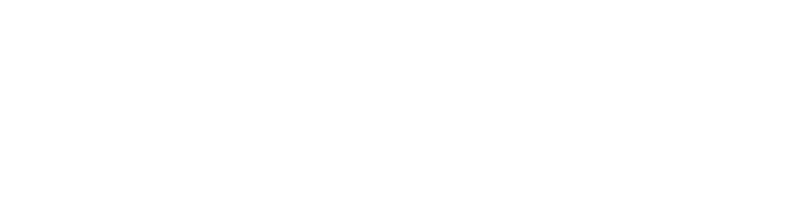
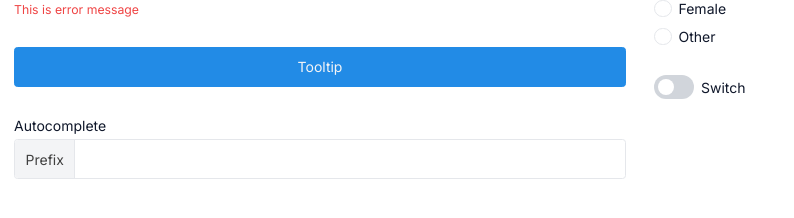
Before and after one commit to buiquockhai/built-in-components, a Next.js app: page /story in a window 1280 px wide. Shown: the part 970-1188 px from the top of the page, without its empty margins (0-794 px from the left). Before the commit the page ends 1111 px from the top, so only its background shows below. Built offline with nearby package versions, Linux system fonts and the light colour scheme; no server answers.

Commit message:
feat: autocomplete component

```diff
--- /dev/null
+++ b/src/components/base/autocomplete/context.tsx
@@ -0,0 +1,96 @@
+import {
+  autoUpdate,
+  flip,
+  offset,
+  size,
+  useDismiss,
+  useFloating,
+  useInteractions,
+  useRole,
+} from '@floating-ui/react'
+import {
+  createContext,
+  useCallback,
+  useContext,
+  useMemo,
+  useRef,
+  useState,
+} from 'react'
+
+export function useAutocomplete() {
+  const [open, setOpen] = useState(false)
+  const [inputValue, setInputValue] = useState('')
+  const [activeId, setActiveId] = useState<string | undefined>('')
+
+  const listRef = useRef<Array<HTMLElement | null>>([])
+
+  const setRefs = useCallback((node, index) => {
+    listRef.current[index] = node
+  }, [])
+
+  const data = useFloating<HTMLInputElement>({
+    whileElementsMounted: autoUpdate,
+    open,
+    onOpenChange: setOpen,
+    middleware: [
+      offset(14),
+      flip({ padding: 10 }),
+      size({
+        apply({ rects, availableHeight, elements }) {
+          Object.assign(elements.floating.style, {
+            width: `${rects.reference.width + 24}px`,
+            maxHeight: `${availableHeight}px`,
+          })
+        },
+      }),
+    ],
+  })
+
+  const context = data.context
+
+  const role = useRole(context, { role: 'listbox' })
+  const dismiss = useDismiss(context)
+
+  const interactions = useInteractions([role, dismiss])
+
+  return useMemo(
+    () => ({
+      open,
+      inputValue,
+      activeId,
+      setInputValue,
+      setActiveId,
+      setOpen,
+      setRefs,
+      ...interactions,
+      ...data,
+    }),
+    [
+      open,
+      interactions,
+      data,
+      inputValue,
+      activeId,
+      setOpen,
+      setRefs,
+      setInputValue,
+      setActiveId,
+    ],
+  )
+}
+
+type ContextType = ReturnType<typeof useAutocomplete> | null
+
+export const AutocompleteContext = createContext<ContextType>(null)
+
+export const useAutocompleteContext = () => {
+  const context = useContext(AutocompleteContext)
+
+  if (context == null) {
+    throw new Error(
+      'Autocomplete components must be wrapped in <Autocomplete />',
+    )
+  }
+
+  return context
+}
--- /dev/null
+++ b/src/components/base/autocomplete/index.tsx
@@ -0,0 +1,26 @@
+import { InputProps } from '../input'
+import { AutocompleteContext, useAutocomplete } from './context'
+import { AutocompleteInput } from './input'
+import { AutocompletePortal } from './portal'
+import { AutocompleteOption } from './item'
+
+export interface AutocompleteProps {
+  inputProps?: InputProps
+  options: AutocompleteOption[]
+  value?: string
+}
+
+export function Autocomplete({
+  inputProps,
+  value,
+  options,
+}: AutocompleteProps) {
+  const autocomplete = useAutocomplete()
+
+  return (
+    <AutocompleteContext.Provider value={autocomplete}>
+      <AutocompleteInput {...inputProps} />
+      <AutocompletePortal options={options} value={value} />
+    </AutocompleteContext.Provider>
+  )
+}
--- /dev/null
+++ b/src/components/base/autocomplete/input.tsx
@@ -0,0 +1,27 @@
+import { ChangeEvent } from 'react'
+import { Input, InputProps } from '../input'
+import { useAutocompleteContext } from './context'
+
+export function AutocompleteInput(props: InputProps) {
+  const context = useAutocompleteContext()
+
+  const onFocus = () => {
+    context.setOpen(true)
+  }
+
+  const onChange = (event: ChangeEvent<HTMLInputElement>) => {
+    context.setInputValue(event.target.value)
+  }
+
+  return (
+    <Input
+      {...props}
+      {...context.getReferenceProps({
+        ref: context.refs.setReference,
+        'aria-autocomplete': 'list',
+        onFocus,
+        onChange,
+      })}
+    />
+  )
+}
--- /dev/null
+++ b/src/components/base/autocomplete/item.tsx
@@ -0,0 +1,50 @@
+import { forwardRef, useId } from 'react'
+import { useAutocompleteContext } from './context'
+import classnames from 'classnames'
+
+export type AutocompleteOption = {
+  id: string
+  label: string
+}
+
+interface Props extends AutocompleteOption {
+  index: number
+}
+
+export const AutocompleteItem = forwardRef<HTMLDivElement, Props>(
+  ({ index, id, label }, ref) => {
+    const htmlId = id ?? useId()
+    const context = useAutocompleteContext()
+
+    const onClick = () => {
+      const parentRef = context.refs.domReference.current
+      if (parentRef) {
+        parentRef.focus()
+        parentRef.value = label
+        context.setActiveId(id)
+      }
+    }
+
+    const active =
+      context.activeId === id && 'bg-primary text-white hover:bg-primary'
+
+    return (
+      <div
+        role='option'
+        className={classnames(
+          'hover:bg-gray-50 p-3 cursor-pointer rounded-md transition',
+          active,
+        )}
+        {...context.getItemProps({
+          key: htmlId,
+          ref: (node) => context.setRefs(node, index),
+          onClick,
+        })}
+        ref={ref}
+        id={htmlId}
+      >
+        {label}
+      </div>
+    )
+  },
+)
--- /dev/null
+++ b/src/components/base/autocomplete/portal.tsx
@@ -0,0 +1,69 @@
+import { FloatingFocusManager, FloatingPortal } from '@floating-ui/react'
+import { useAutocompleteContext } from './context'
+import { AutocompleteItem, AutocompleteOption } from './item'
+import { useDeferredValue, useEffect, useMemo } from 'react'
+
+interface Props {
+  options: AutocompleteOption[]
+  value?: string
+}
+
+export function AutocompletePortal({ options, value }: Props) {
+  const { setActiveId, open, ...context } = useAutocompleteContext()
+
+  if (!open) return <FloatingPortal />
+
+  const deferredInputValue = useDeferredValue(context.inputValue)
+
+  const data = useMemo(() => {
+    if (deferredInputValue.length > 0) {
+      return options.filter((item) => {
+        const inputValue = deferredInputValue.trim().toLocaleLowerCase()
+        const labelValue = item.label.trim().toLowerCase()
+        return labelValue.includes(inputValue)
+      })
+    }
+    return options.slice(0, 5)
+  }, [deferredInputValue, options])
+
+  const isEmpty = data.length <= 0
+
+  useEffect(() => {
+    setActiveId(value)
+  }, [value, open, setActiveId])
+
+  return (
+    <FloatingPortal>
+      <FloatingFocusManager
+        context={context.context}
+        initialFocus={-1}
+        visuallyHiddenDismiss
+      >
+        <div
+          {...context.getFloatingProps({
+            ref: context.refs.setFloating,
+            style: {
+              position: context.strategy,
+              left: context.x ?? 0,
+              top: context.y ?? 0,
+            },
+            className: isEmpty
+              ? 'w-full flex items-center justify-center p-3 border rounded-md bg-white text-gray-400'
+              : 'w-full p-1 border rounded-md bg-white',
+          })}
+        >
+          {isEmpty
+            ? 'Empty'
+            : data.map((item, index) => (
+                <AutocompleteItem
+                  index={index}
+                  id={item.id}
+                  label={item.label}
+                  key={item.id}
+                />
+              ))}
+        </div>
+      </FloatingFocusManager>
+    </FloatingPortal>
+  )
+}
--- a/src/components/base/input/index.tsx
+++ b/src/components/base/input/index.tsx
@@ -1,9 +1,10 @@
 import classnames from 'classnames'
-import { ComponentPropsWithoutRef, ReactNode, useId } from 'react'
+import { ComponentPropsWithoutRef, ReactNode, forwardRef, useId } from 'react'
 
 type Size = 'xs' | 'sm' | 'md' | 'lg' | 'xl'
 
-export interface Props extends Omit<ComponentPropsWithoutRef<'input'>, 'size'> {
+export interface InputProps
+  extends Omit<ComponentPropsWithoutRef<'input'>, 'size'> {
   size?: Size
   label?: string
   leftSection?: ReactNode
@@ -14,14 +15,15 @@
 }
 
 const sizes: Record<Size, string> = {
-  xs: 'h-[32px] px-2 min-w-[100px] text-sm gap-2',
-  sm: 'h-[36px] px-3 min-w-[100px] gap-2',
-  md: 'h-[40px] px-3 min-w-[100px] gap-2',
-  lg: 'h-[48px] px-3 min-w-[150px] text-md gap-3',
-  xl: 'h-[56px] px-4 min-w-[150px] text-lg gap-3',
+  xs: 'h-[32px] min-w-[100px] text-sm gap-2',
+  sm: 'h-[36px] min-w-[100px] gap-2',
+  md: 'h-[40px] min-w-[100px] gap-2',
+  lg: 'h-[48px] min-w-[150px] text-md gap-3',
+  xl: 'h-[56px] min-w-[150px] text-lg gap-3',
 }
 
-export function Input({
+export const Input = forwardRef<HTMLInputElement, InputProps>((props, ref) => {
+  const {
     className,
     size = 'md',
     label,
@@ -31,7 +33,7 @@
     description,
     prefix,
     ...more
-}: Props) {
+  } = props
   const htmlId = more.id ?? useId()
 
   const required = more.required && `after:content-['_*'] after:text-red-500`
@@ -45,7 +47,7 @@
       </span>
       <div
         className={classnames(
-          'peer rounded flex border items-center focus-within:border-primary focus-within:ring-1',
+          'peer px-3 rounded flex border items-center focus-within:border-primary focus-within:ring-1',
           sizes[size],
           disabled,
           prefixed,
@@ -62,6 +64,7 @@
             className,
           )}
           type='text'
+          ref={ref}
           {...more}
         />
         {rightSection}
@@ -70,4 +73,4 @@
       <span className='text-sm text-red-500 empty:hidden'>{error}</span>
     </label>
   )
-}
+})
--- a/src/components/base/tooltip/index.tsx
+++ b/src/components/base/tooltip/index.tsx
@@ -1,4 +1,4 @@
-import { ReactNode, useEffect, useMemo, useState } from 'react'
+import { ReactNode } from 'react'
 import type { Placement } from '@floating-ui/react'
 import classnames from 'classnames'
 import { TooltipContext, useTooltip } from './context'
@@ -23,7 +23,7 @@
 
   return (
     <TooltipContext.Provider value={tooltip}>
-      <TooltipTrigger className='w-fit'>{children}</TooltipTrigger>
+      <TooltipTrigger>{children}</TooltipTrigger>
       <TooltipFloating
         className={classnames(
           `${inter.variable} bg-slate-900 text-gray-100 py-1 px-3 rounded font-sans text-sm`,
--- a/src/pages/story.tsx
+++ b/src/pages/story.tsx
@@ -1,11 +1,12 @@
 import { Input } from '@component/base/input'
-import { ClipBoardSvg, EyeSvg } from '@component/icons'
+import { ClipBoardSvg } from '@component/icons'
 import { Button } from '@component/base/button'
 import { Tooltip } from '@component/base/tooltip'
 import { Checkbox } from '@component/base/checkbox'
 import { Radio } from '@component/base/radio'
 import { RadioGroup } from '@component/base/radio-group'
 import { Switch } from '@component/base/switch'
+import { Autocomplete } from '@component/base/autocomplete'
 
 const radioGroups = [
   {
@@ -24,6 +25,9 @@
 
 export default function StoryPage() {
   return (
+    <div>
+      <div className='min-h-screen'></div>
+
       <form className='p-4 grid grid-cols-2 gap-8'>
         <div className='flex flex-col gap-8'>
           <Button startIcon={<ClipBoardSvg />} loading>
@@ -39,17 +43,23 @@
             rightSection={<ClipBoardSvg />}
           />
           <Tooltip label='This is tooltip'>
-          <Button>Tooltip</Button>
+            <Button className='w-full'>Tooltip</Button>
           </Tooltip>
+          <Autocomplete
+            inputProps={{ label: 'Autocomplete', prefix: 'Prefix' }}
+            options={radioGroups}
+          />
         </div>
 
         <div className='flex flex-col gap-8'>
           <Checkbox>Checkbox</Checkbox>
           <Radio>Radio</Radio>
           <RadioGroup title='Gender' options={radioGroups} required />
-        <Switch disabled>Switch</Switch>
+          <Switch>Switch</Switch>
         </div>
+      </form>
+
       <div className='min-h-screen'></div>
-    </form>
+    </div>
   )
 }
```
Lines whose indentation alone changed are shown as unchanged.
